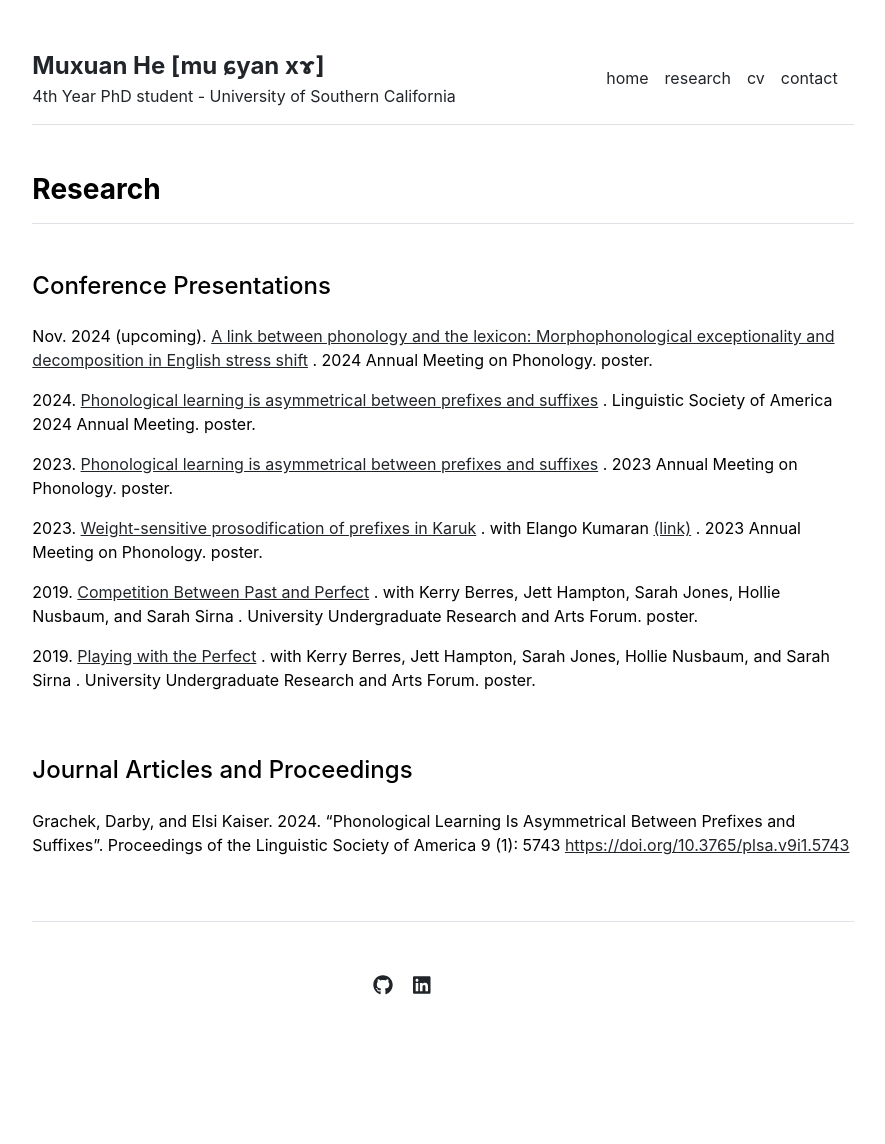
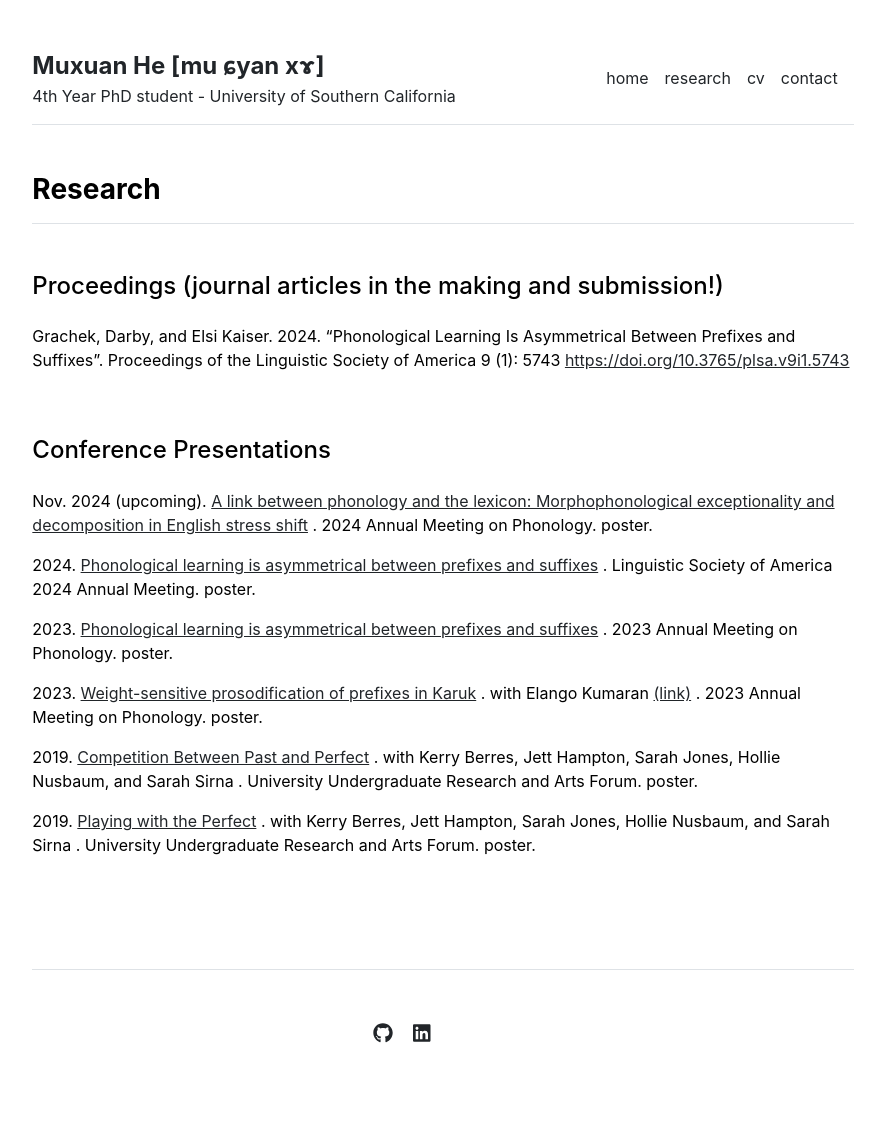
Before and after one commit to MuxuanHe/MuxuanHe.github.io, a Jekyll site: the page built from publications.md, in a window 1280 px wide. Shown: the whole page, without its empty margins (197-1082 px from the left). Built offline with Jekyll 4.4.1, drawn with Linux system fonts in a browser that asks for light colours; before the commit the page ends 1096 px from its top, so only the background shows below that.

Commit message:
Update publications.html

```diff
--- a/_includes/publications.html
+++ b/_includes/publications.html
@@ -15,7 +15,20 @@
       </p>
     {% endfor %} -->
 
-    <!-- Section 2: Conference Presentations -->
+<!-- Section 2: Journal Articles and Proceedings -->
+    <h4 class="mb-4">Proceedings (journal articles in the making and submission!)</h4>
+    {% for item in site.data.publications.journal_articles_and_proceedings %}
+      <p>
+        {{ item.name }}
+        {% if item.url %}
+          <a href="{{ item.url }}">{{ item.url }}</a>
+        {% endif %}
+      </p>
+    {% endfor %}
+  </div>
+</div>
+
+<!-- Section 3: Conference Presentations -->
     <h4 class="mb-4">Conference Presentations</h4>
     {% for item in site.data.publications.conference_presentations %}
       <p>
@@ -36,16 +49,3 @@
 
 <br>
 <br>
-
-    <!-- Section 3: Journal Articles and Proceedings -->
-    <h4 class="mb-4">Journal Articles and Proceedings</h4>
-    {% for item in site.data.publications.journal_articles_and_proceedings %}
-      <p>
-        {{ item.name }}
-        {% if item.url %}
-          <a href="{{ item.url }}">{{ item.url }}</a>
-        {% endif %}
-      </p>
-    {% endfor %}
-  </div>
-</div>
```
